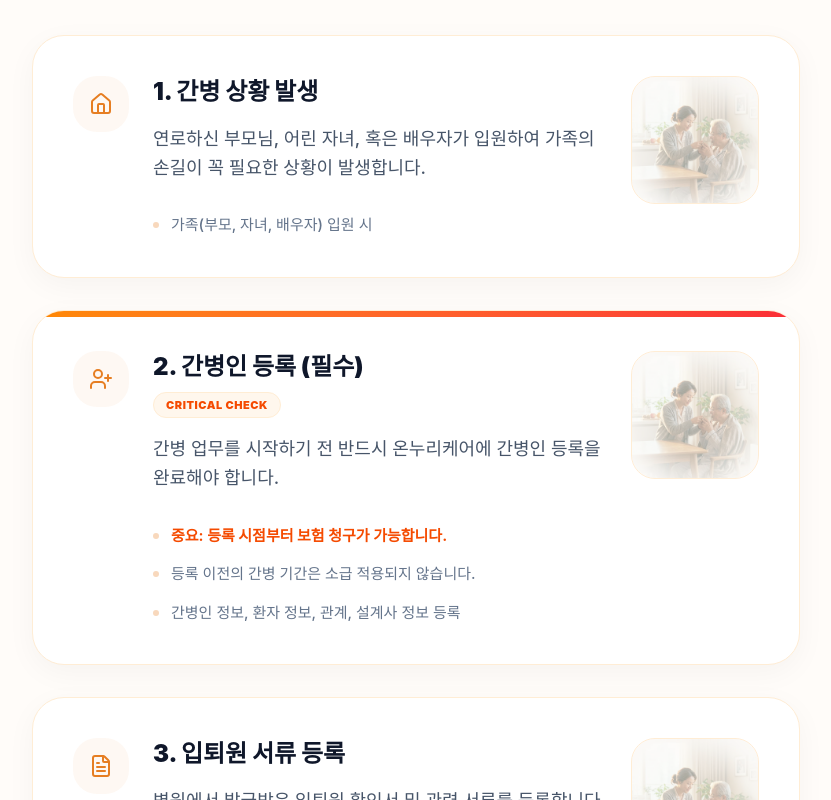
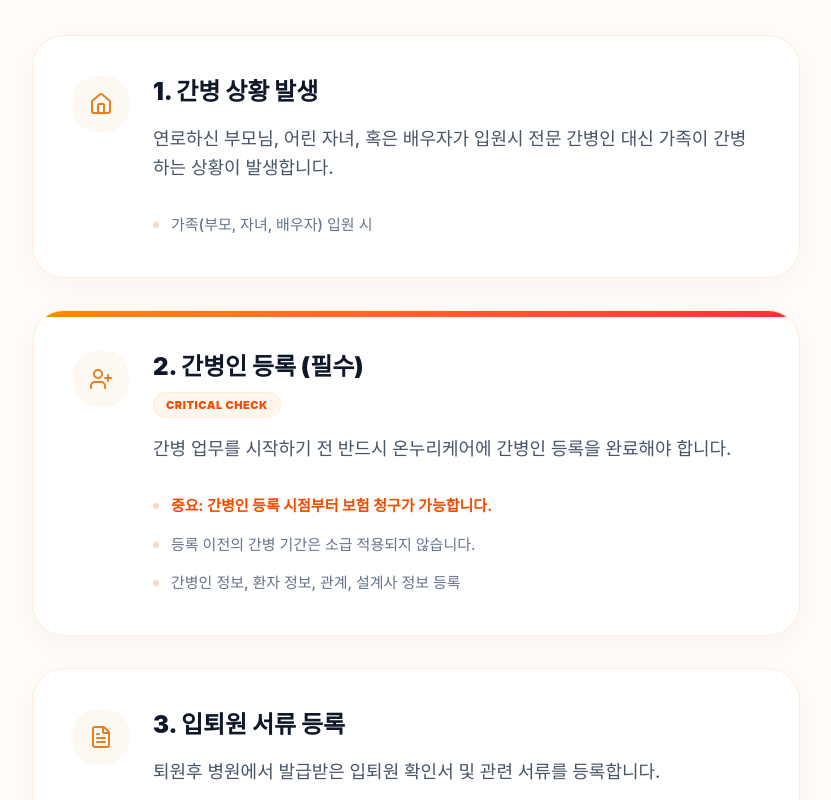
Before and after one commit to juj5835/marketing-onnuri, a Next.js app: page /guide in a window 1280 px wide. Shown: the part 280-1080 px from the top of the page, without its empty margins (224-1055 px from the left). Built offline with nearby package versions, Linux system fonts and the light colour scheme; a web font is replaced by a local one.

Commit message:
Remove images from GuideContent

```diff
--- a/src/components/GuideContent.tsx
+++ b/src/components/GuideContent.tsx
@@ -1,16 +1,14 @@
 "use client";
 
-import Image from 'next/image';
 import { motion } from 'framer-motion';
 import { AlertCircle, Clock, FileText, UserPlus, Home } from 'lucide-react';
 
 const steps = [
   {
     title: '1. 간병 상황 발생',
-    desc: '연로하신 부모님, 어린 자녀, 혹은 배우자가 입원하여 가족의 손길이 꼭 필요한 상황이 발생합니다.',
+    desc: '연로하신 부모님, 어린 자녀, 혹은 배우자가 입원시 전문 간병인 대신 가족이 간병하는 상황이 발생합니다.',
     icon: <Home className="text-primary" size={24} />,
     details: ['가족(부모, 자녀, 배우자) 입원 시'],
-    img: '/images/hero_family_care_refined.png',
   },
   {
     title: '2. 간병인 등록 (필수)',
@@ -18,35 +16,31 @@
     icon: <UserPlus className="text-primary" size={24} />,
     isCritical: true,
     details: [
-      '중요: 등록 시점부터 보험 청구가 가능합니다.',
+      '중요: 간병인 등록 시점부터 보험 청구가 가능합니다.',
       '등록 이전의 간병 기간은 소급 적용되지 않습니다.',
       '간병인 정보, 환자 정보, 관계, 설계사 정보 등록'
     ],
-    img: '/images/hero_family_care_refined.png',
   },
   {
     title: '3. 입퇴원 서류 등록',
-    desc: '병원에서 발급받은 입퇴원 확인서 및 관련 서류를 등록합니다.',
+    desc: '퇴원후 병원에서 발급받은 입퇴원 확인서 및 관련 서류를 등록합니다.',
     icon: <FileText className="text-primary" size={24} />,
     details: ['입퇴원 증명서 및 병원 서류 등록'],
-    img: '/images/hero_family_care_refined.png',
   },
   {
     title: '4. 간병일지 작성',
-    desc: '정확한 간병 시간 증빙을 위해 매일 간병일지를 작성합니다.',
+    desc: '정확한 간병 시간 증빙을 위해 간병일지를 작성합니다.',
     icon: <Clock className="text-primary" size={24} />,
     details: [
       '하루 8시간 이상의 간병 기록 필수 (보험 혜택 기준)',
       '의료 기록과 일치해야 하며, 불일치 시 보장이 어려울 수 있음'
     ],
-    img: '/images/hero_family_care_refined.png',
   },
   {
     title: '5. 보험 청구 서류 전달',
     desc: '작성된 일지와 발급된 서류를 담당 보험 설계사에게 직접 전송하여 청구를 완료합니다.',
     icon: <AlertCircle className="text-primary" size={24} />,
     details: ['비대면 서류 전송 및 청구 접수 완료'],
-    img: '/images/hero_family_care_refined.png',
   },
 ];
 
@@ -119,16 +113,6 @@
                     ))}
                   </ul>
                 </div>
-
-                {/* Optional Image Section - hidden or secondary */}
-                <div className="hidden lg:block relative w-32 h-32 rounded-3xl overflow-hidden shrink-0 border border-[#FFEDD5]">
-                  <Image
-                    src={step.img}
-                    alt={step.title}
-                    fill
-                    className="object-cover opacity-40 group-hover:opacity-100 transition-opacity duration-500"
-                  />
-                </div>
               </div>
             </div>
           </motion.div>
```
